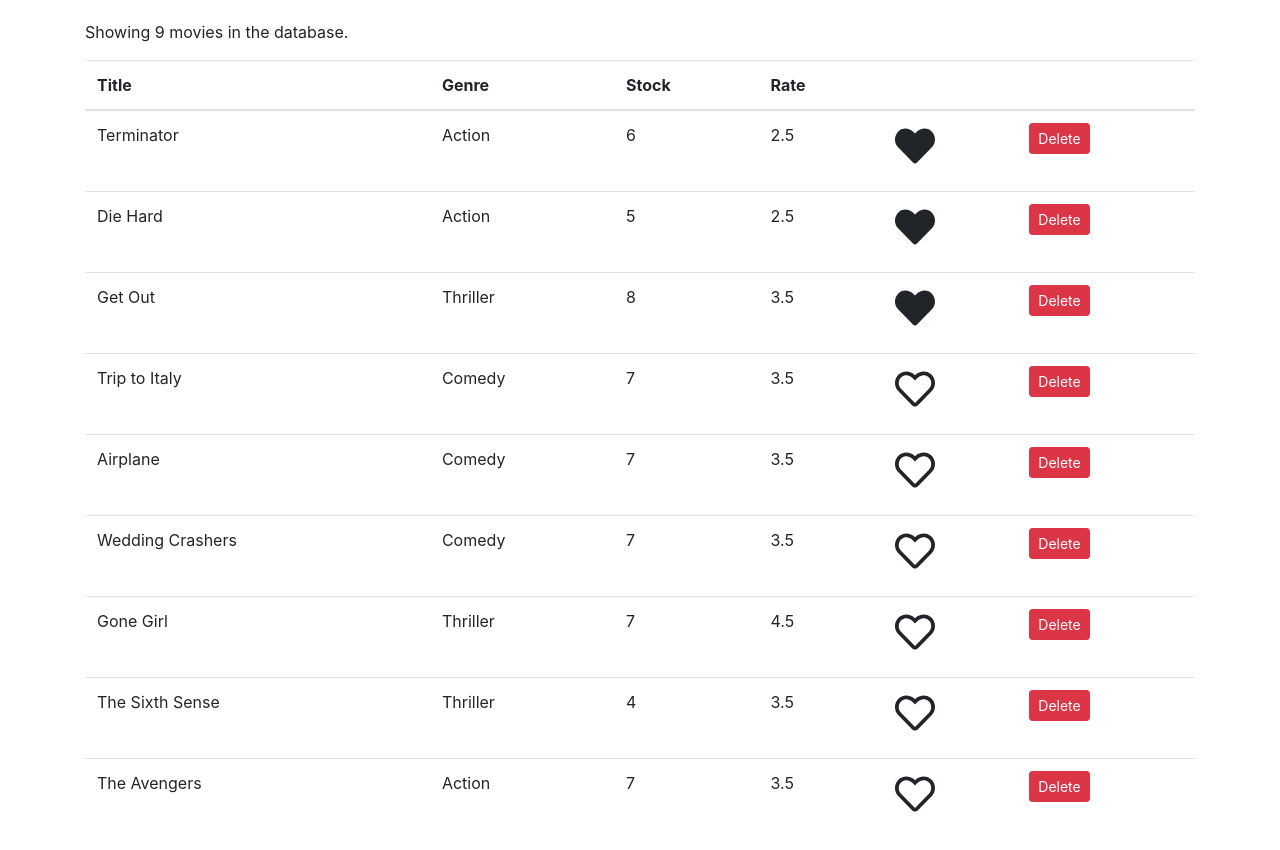
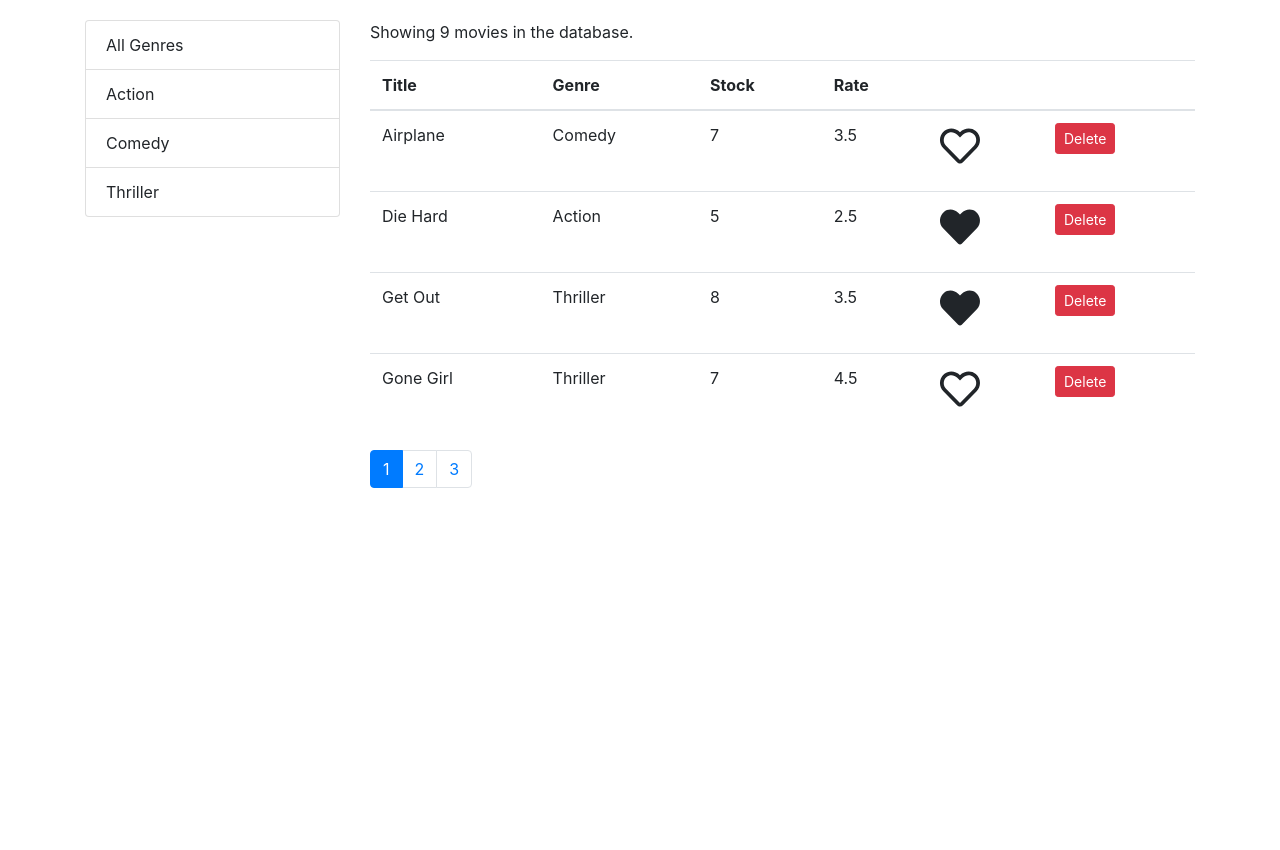
Before and after one commit to ednamargit/ReactTuto2, a React (Create React App) app: page / in a window 1280 px wide. Shown: the top 850 px of the page. After the commit the page ends 800 px from the top, so only its background shows below. Built offline with nearby package versions, Linux system fonts and the light colour scheme.

Commit message:
componentes de la app

```diff
--- a/package.json
+++ b/package.json
@@ -12,6 +12,8 @@
     "@testing-library/user-event": "^12.7.2",
     "bootstrap": "^4.6.0",
     "font-awesome": "^4.7.0",
+    "lodash": "^4.17.21",
+    "prop-types": "^15.7.2",
     "react": "^17.0.1",
     "react-dom": "^17.0.1",
     "react-scripts": "4.0.3",
--- /dev/null
+++ b/src/components/common/listGroup.jsx
@@ -0,0 +1,33 @@
+
+import React from "react";
+
+const ListGroup = (props) => {
+  const {
+    items,
+    textProperty,
+    valueProperty,
+    selectedItem,
+    onItemSelect,
+  } = props;
+
+  return (
+    <ul className="list-group">
+      {items.map((item) => (
+        <li
+          onClick={() => onItemSelect(item)}
+          key={item[valueProperty]}
+          className={ item === selectedItem ? "list-group-item active" : "list-group-item "}
+        >
+          {item[textProperty]}
+        </li>
+      ))}
+    </ul>
+  );
+};
+
+ListGroup.defaultProps = {
+  textProperty: "name",
+  valueProperty: "_id"
+};
+
+export default ListGroup;
--- /dev/null
+++ b/src/components/common/pagination.jsx
@@ -0,0 +1,39 @@
+// import React, { Component } from "react";
+import React from "react";
+import PropTypes from 'prop-types';
+import _ from "lodash"; //we use _ because this is an optimized version of a js library called underscore
+
+//Stateless Functional Component
+const Pagination = (props) => {
+  const { itemsCount, pageSize, currentPage, onPageChange } = props;
+  console.log(currentPage);
+
+  const pagesCount = Math.ceil(itemsCount / pageSize);
+
+  if (pagesCount === 1) return null;
+
+  const pages = _.range(1, pagesCount + 1); //We need to add 1 because this method will not include this end number itself
+
+  return (
+    <nav>
+      <ul className="pagination">
+        {pages.map((page) => (
+          <li key={page} className={ page === currentPage ? 'page-item active' : 'page-item'}>
+            <a className="page-link" onClick={() => onPageChange(page)}>
+              {page}
+            </a>
+          </li>
+        ))}
+      </ul>
+    </nav>
+  );
+};
+
+Pagination.propTypes = {
+  itemsCount: PropTypes.number.isRequired,
+  pageSize: PropTypes.number.isRequired,
+  currentPage: PropTypes.number.isRequired,
+  onPageChange: PropTypes.func.isRequired
+};
+
+export default Pagination;
--- /dev/null
+++ b/src/components/common/tableHeader.jsx
@@ -0,0 +1,31 @@
+import React, { Component } from 'react';
+
+//columns: array
+//sortColumn: object
+//onSort: function
+
+class TableHeader extends Component {
+
+  raiseSort(path) {
+    const sortColumn = { ...this.props.sortColumn };
+    if (sortColumn.path === path)
+      sortColumn.order = sortColumn.order === "asc" ? "desc" : "asc";
+    else {
+      sortColumn.path = path;
+      sortColumn.order = "asc";
+    }
+    this.props.onSort(sortColumn);
+  }
+
+  render() {
+    return <thead>
+        <tr>
+          {this.props.columns.map(column => (
+            <th key={column.path || column.key} onClick={() => this.raiseSort(column.path)}>{column.label}</th>
+          ))}
+        </tr>
+      </thead>
+  }
+}
+
+export default TableHeader;
--- a/src/components/movies.jsx
+++ b/src/components/movies.jsx
@@ -1,22 +1,39 @@
-import React, { Component } from 'react';
-import { getMovies } from '../services/fakeMovieService';
-import Like from './common/like';
-
-// // var handleDelete;
-// var handleLike;
+import React, { Component } from "react";
+import { getMovies } from "../services/fakeMovieService";
+import { getGenres } from "../services/fakeGenreService";
+import Pagination from "./common/pagination";
+import ListGroup from "./common/listGroup";
+import { paginate } from '../utils/paginate';
+import MoviesTable from "./moviesTable";
+import _ from "lodash";
 
 
 class Movies extends Component {
-
   constructor(props) {
     super(props);
     this.state = {
-        movies: getMovies()
+      movies: [],
+      genres: [],
+      currentPage: 1,
+      pageSize: 4,
+      sortColumn: { path: 'title', order: 'asc'}
     };
-      // var handleDelete;
-      // this.handleDelete = this.handleDelete.bind(this);
-      // this.handleLike = this.handleLike(this);
+
+    this.handlePageChange = this.handlePageChange.bind(this);
+    this.handleGenreSelect = this.handleGenreSelect.bind(this);
+    this.handleSort = this.handleSort.bind(this);
+    this.handleDelete = this.handleDelete.bind(this);
+    this.handleLike = this.handleLike.bind(this);
   }
+
+  componentDidMount() {
+
+    const genres = [{ _id: "", name: 'All Genres' }, ...getGenres()]
+
+    this.setState({ movies: getMovies(), genres: genres });
+  }
+
+  //Arrow functions do not work properly. We have to use conventional functions
 
   // handleDelete = (movie) => {
   //   const movies = this.state.movies.filter(m => m._id !== movie._id);
@@ -26,60 +43,84 @@
   //   this.setState({ movies });
   // }
 
-
   handleDelete(movie) {
-      const movies = this.state.movies.filter(m => m._id !== movie._id);
+    const movies = this.state.movies.filter((m) => m._id !== movie._id);
     this.setState({ movies });
-    }
+  };
 
   // handleLike = () => {
   //   console.log('Like clicked');
   // }
 
   handleLike(movie) {
-      console.log('Like clicked', movie);
+    console.log("Like clicked", movie);
     const movies = [...this.state.movies];
     const index = movies.indexOf(movie);
     movies[index] = { ...movies[index] };
     movies[index].liked = !movies[index].liked;
     this.setState({ movies });
-    }
+  };
+
+  handlePageChange(page) {
+    console.log(page);
+    this.setState({ currentPage: page });
+  };
+
+  // handleGenreSelect = (genre) => {
+  //   console.log(genre);
+  // }
+
+  handleGenreSelect(genre) {
+    console.log(genre);
+    this.setState({ selectedGenre: genre, currentPage: 1 });
+  };
+
+  handleSort(sortColumn) {
+    this.setState({ sortColumn });
+  };
 
   render() {
     const { length: count } = this.state.movies;
+    const { pageSize, currentPage, sortColumn, selectedGenre, movies: allMovies } = this.state;
 
-        if(count === 0) return <p>There are no movies in the database</p>
+    if (count === 0) return <p>There are no movies in the database</p>;
+
+    const filtered = selectedGenre && selectedGenre._id
+      ? allMovies.filter(m => m.genre._id === selectedGenre._id)
+      : allMovies;
+
+    const sorted = _.orderBy(filtered, [sortColumn.path], [sortColumn.order]);
+
+    const movies = paginate(sorted, currentPage, pageSize);
 
     return (
-          <React.Fragment>
-            <p>Showing {count} movies in the database.</p>
-            <table className="table">
-              <thead>
-                <tr>
-                  <th>Title</th>
-                  <th>Genre</th>
-                  <th>Stock</th>
-                  <th>Rate</th>
-                  <th></th>
-                  <th></th>
-                </tr>
-              </thead>
-              <tbody>
-                {this.state.movies.map(movie =>
-                  <tr key={movie._id}>
-                  <td>{movie.title}</td>
-                  <td>{movie.genre.name}</td>
-                  <td>{movie.numberInStock}</td>
-                  <td>{movie.dailyRentalRate}</td>
-                  <td>
-                    <Like liked={movie.liked} onClick={() => this.handleLike(movie)} />
-                  </td>
-                  <td><button onClick={() => this.handleDelete(movie)} className="btn btn-danger btn-sm">Delete</button></td>
-                  </tr>
-                )}
-              </tbody>
-            </table>
-          </React.Fragment>
+      <div className="row">
+        <div className="col-3">
+          <ListGroup
+            items={this.state.genres}
+            // textProperty = "name"
+            // valueProperty = "_id"
+            selectedItem={this.state.selectedGenre}
+            onItemSelect={this.handleGenreSelect}
+          />
+        </div>
+        <div className="col">
+          <p>Showing {filtered.length} movies in the database.</p>
+          <MoviesTable
+            movies={movies}
+            sortColumn= {sortColumn}
+            onDelete={this.handleDelete}
+            onLike={this.handleLike}
+            onSort={this.handleSort}
+          />
+          <Pagination
+            itemsCount={filtered.length}
+            pageSize={pageSize}
+            currentPage={currentPage}
+            onPageChange={this.handlePageChange}
+          />
+        </div>
+      </div>
     );
   }
 }
--- /dev/null
+++ b/src/components/moviesTable.jsx
@@ -0,0 +1,53 @@
+import React, { Component } from "react";
+import TableHeader from './common/tableHeader';
+import Like from "./common/like";
+
+var columns = [];
+
+class MoviesTable extends Component {
+
+  columns = [
+    { path: 'title', label: 'Title' },
+    { path: 'genre.name', label: 'Genre' },
+    { path: 'numberInStock', label: 'Stock' },
+    { path: 'dailyRentalRate', label: 'Rate' },
+    { key: 'like' },
+    { key: 'delete' }
+  ];
+
+  render() {
+    const { movies, onDelete, onLike, onSort, sortColumn } = this.props;
+    return (
+      <table className="table">
+        <TableHeader
+          columns={this.columns}
+          sortColumn={sortColumn}
+          onSort={onSort}
+        />
+        <tbody>
+          {movies.map((movie) => (
+            <tr key={movie._id}>
+              <td>{movie.title}</td>
+              <td>{movie.genre.name}</td>
+              <td>{movie.numberInStock}</td>
+              <td>{movie.dailyRentalRate}</td>
+              <td>
+                <Like liked={movie.liked} onClick={() => onLike(movie)} />
+              </td>
+              <td>
+                <button
+                  onClick={() => onDelete(movie)}
+                  className="btn btn-danger btn-sm"
+                >
+                  Delete
+                </button>
+              </td>
+            </tr>
+          ))}
+        </tbody>
+      </table>
+    );
+  }
+}
+
+export default MoviesTable;
--- /dev/null
+++ b/src/utils/paginate.js
@@ -0,0 +1,8 @@
+import _ from "lodash";
+
+export function paginate(items, pageNumber, pageSize) {
+  const startIndex = (pageNumber - 1) * pageSize;
+
+  //We need a lodash object in order to chain the two methods (slice and take) - Code more fluent
+  return _(items).slice(startIndex).take(pageSize).value();
+}
```
Lines whose indentation alone changed are shown as unchanged.
